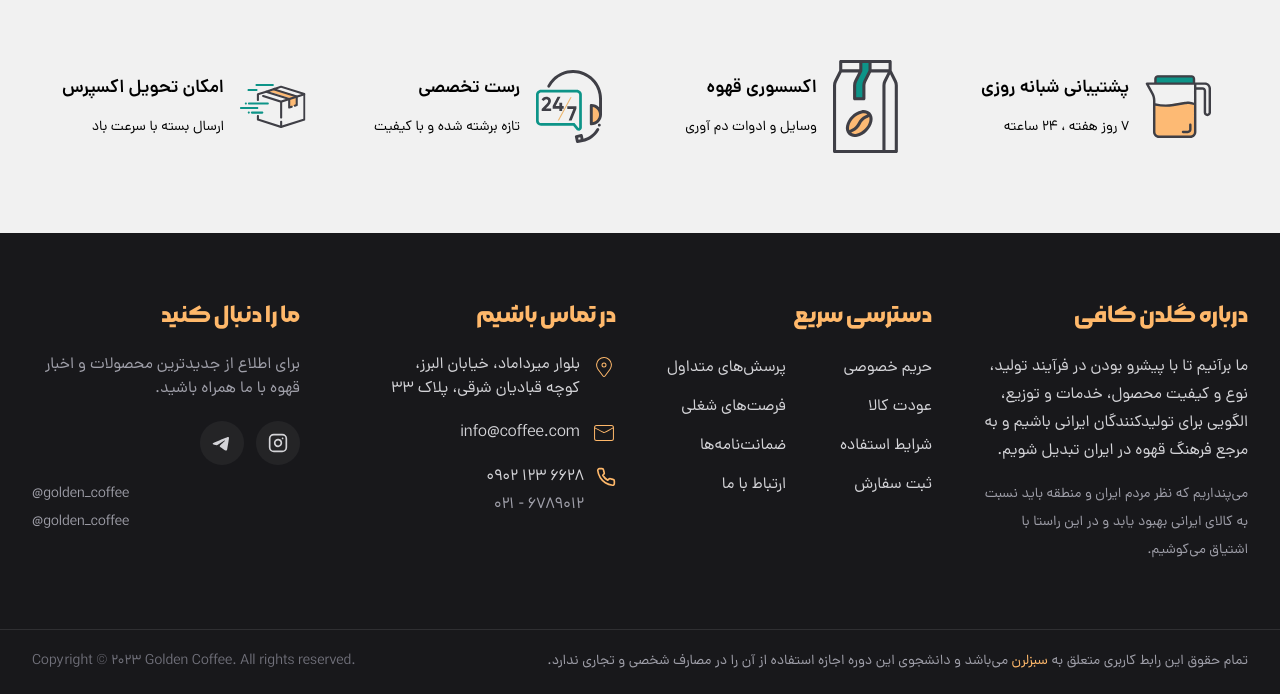
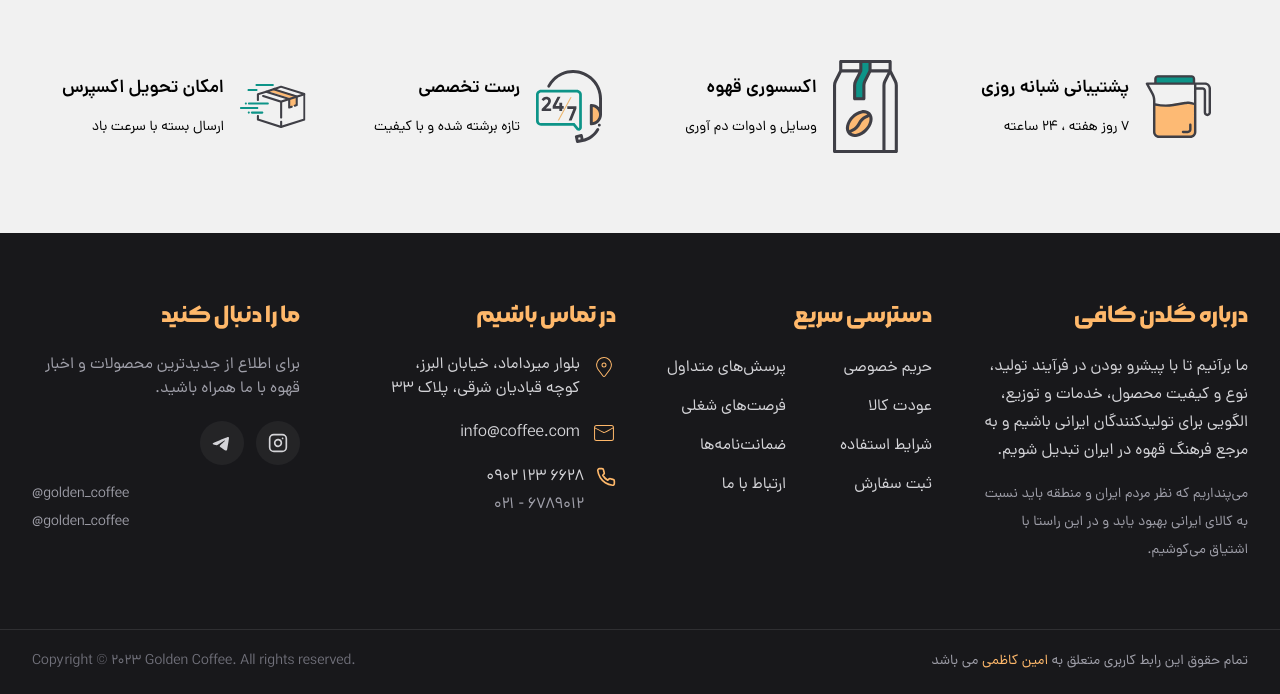
Before and after one commit to aminkazemideveloper-web/golden-coffee-landing, a React (Vite) app: page / in a window 1280 px wide. Shown: the part 3540-4234 px from the top of the page. Built offline with nearby package versions, Linux system fonts and the light colour scheme.

Commit message:
[REFACTOR] footer

```diff
--- a/src/components/Category/Category.tsx
+++ b/src/components/Category/Category.tsx
@@ -70,11 +70,7 @@
               flex-wrap
               justify-center
               gap-6
-
               pb-4
-
-
-
               lg:gap-6
             "
           >
--- a/src/components/Footer/Footer.tsx
+++ b/src/components/Footer/Footer.tsx
@@ -266,8 +266,7 @@
         >
           <p className="font-danaRegular text-xs leading-6 text-zinc-400 sm:text-sm">
             تمام حقوق این رابط کاربری متعلق به{" "}
-            <span className="text-orange-300">سبزلرن</span> می‌باشد و دانشجوی
-            این دوره اجازه استفاده از آن را در مصارف شخصی و تجاری ندارد.
+            <span className="text-orange-300">امین کاظمی</span> می باشد
           </p>
 
           <p
```
